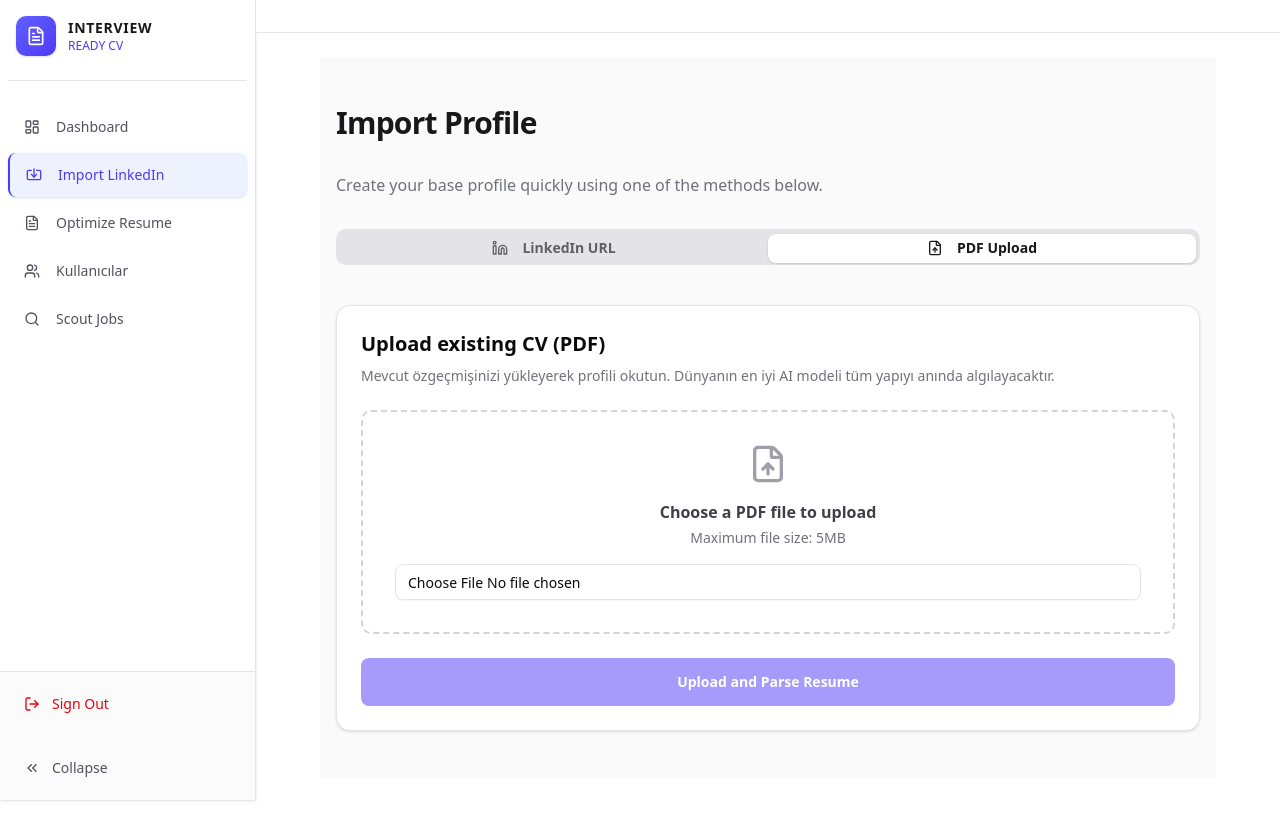
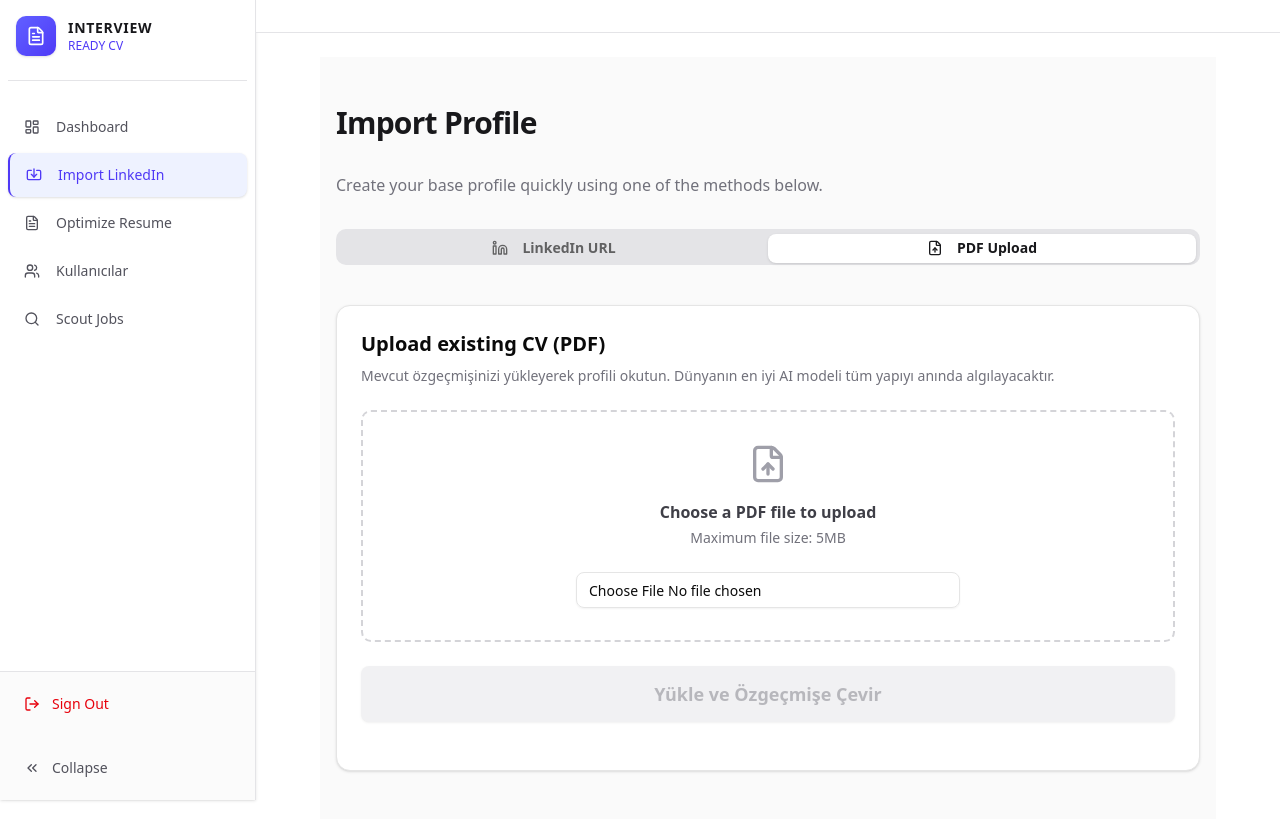
Before and after one commit to Cinarezici/cv, a Next.js app: page /import in a window 1280 px wide. Both pictures are taken after a click on the tab "PDF Upload". Shown: the top 840 px of the page. Before the commit the page ends 803 px from the top, so only its background shows below. Built offline with nearby package versions, Linux system fonts and the light colour scheme.

Commit message:
fix(ui): explicitly display submit button for PDF uploads and adjust Apify scraping constraints

```diff
--- a/src/app/(dashboard)/import/page.tsx
+++ b/src/app/(dashboard)/import/page.tsx
@@ -151,6 +151,7 @@ export default function ImportPage() {
                                     className="bg-white border-zinc-300 h-12"
                                     value={url}
                                     onChange={(e) => setUrl(e.target.value)}
+                                    onKeyDown={(e) => e.key === 'Enter' && handleImportUrl()}
                                 />
                             </div>
                             {error && (
@@ -169,38 +170,48 @@ export default function ImportPage() {
                 </TabsContent>
 
                 <TabsContent value="pdf">
-                    <Card className="border shadow-sm rounded-xl">
+                    <Card className="border shadow-sm rounded-xl flex flex-col">
                         <CardHeader>
                             <CardTitle className="text-xl font-bold">Upload existing CV (PDF)</CardTitle>
                             <CardDescription className="text-zinc-500 font-medium">
                                 Mevcut özgeçmişinizi yükleyerek profili okutun. Dünyanın en iyi AI modeli tüm yapıyı anında algılayacaktır.
                             </CardDescription>
                         </CardHeader>
-                        <CardContent className="space-y-6">
-                            <div className="border-2 border-dashed border-zinc-300 rounded-lg p-8 flex flex-col items-center justify-center text-center hover:bg-zinc-100 transition-colors">
-                                <FileUp className="h-10 w-10 text-zinc-400 mb-4" />
-                                <h3 className="font-semibold text-zinc-700 mb-1">Choose a PDF file to upload</h3>
-                                <p className="text-sm text-zinc-500 mb-4">Maximum file size: 5MB</p>
+                        <CardContent className="flex-1">
+                            <div className={`border-2 border-dashed ${file ? 'border-indigo-500 bg-indigo-50/50' : 'border-zinc-300 hover:bg-zinc-100'} rounded-lg p-8 flex flex-col items-center justify-center text-center transition-colors`}>
+                                <FileUp className={`h-10 w-10 mb-4 ${file ? 'text-indigo-500' : 'text-zinc-400'}`} />
+                                <h3 className="font-semibold text-zinc-700 mb-1">
+                                    {file ? 'File Selected' : 'Choose a PDF file to upload'}
+                                </h3>
+                                <p className="text-sm text-zinc-500 mb-6">
+                                    {file ? file.name : 'Maximum file size: 5MB'}
+                                </p>
                                 <Input
                                     type="file"
                                     accept="application/pdf"
-                                    className="cursor-pointer"
+                                    className="cursor-pointer max-w-sm mx-auto"
                                     onChange={(e) => setFile(e.target.files?.[0] || null)}
                                 />
                             </div>
 
                             {error && (
-                                <div className="flex items-center gap-2 text-rose-600 bg-rose-50 p-4 rounded-lg border border-rose-200">
+                                <div className="flex items-center gap-2 text-rose-600 bg-rose-50 p-4 rounded-lg border border-rose-200 mt-6">
                                     <AlertCircle className="h-5 w-5 shrink-0" />
                                     <p className="text-sm font-medium">{error}</p>
                                 </div>
                             )}
-                            <Button onClick={handleImportPdf} disabled={loading || !file} className="w-full bg-indigo-600 hover:bg-indigo-700 text-white h-12 font-semibold">
+                        </CardContent>
+                        <div className="p-6 pt-0 mt-auto">
+                            <Button
+                                onClick={handleImportPdf}
+                                disabled={loading || !file}
+                                className={`w-full h-14 font-bold text-lg shadow-sm ${file ? 'bg-indigo-600 hover:bg-indigo-700 text-white' : 'bg-zinc-200 text-zinc-500'}`}
+                            >
                                 {loading ? (
-                                    <><Loader2 className="mr-2 h-5 w-5 animate-spin" /> Parsing PDF and Extracting AI...</>
-                                ) : "Upload and Parse Resume"}
+                                    <><Loader2 className="mr-2 h-6 w-6 animate-spin" /> Yükleniyor ve Analiz Ediliyor...</>
+                                ) : "Yükle ve Özgeçmişe Çevir"}
                             </Button>
-                        </CardContent>
+                        </div>
                     </Card>
                 </TabsContent>
             </Tabs>
--- a/src/app/api/scout/route.ts
+++ b/src/app/api/scout/route.ts
@@ -26,7 +26,7 @@ export async function POST(request: NextRequest) {
             // curious_coder/linkedin-jobs-scraper
             const run = await apify.actor('curious_coder/linkedin-jobs-scraper').call({
                 urls: [{ url: `https://www.linkedin.com/jobs/search/?keywords=${encodeURIComponent(query)}&location=Worldwide` }],
-                count: 15,
+                count: 100,
             });
             const { items } = await apify.dataset(run.defaultDatasetId).listItems();
             results = items;
```
